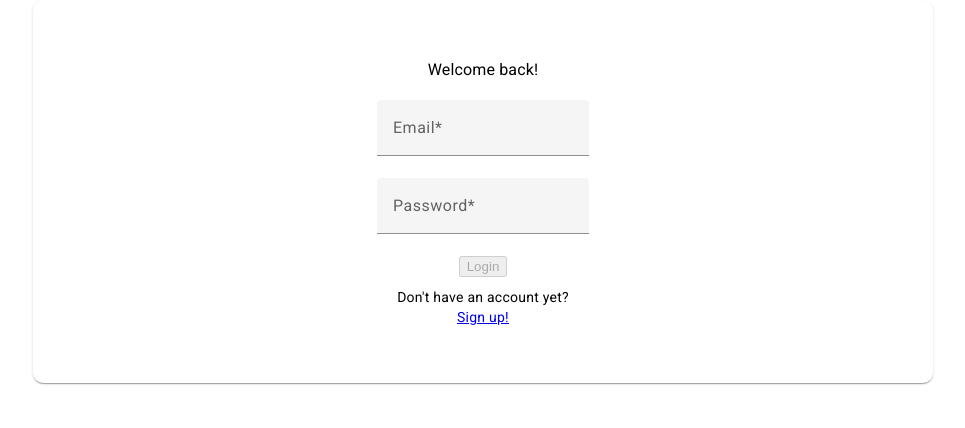
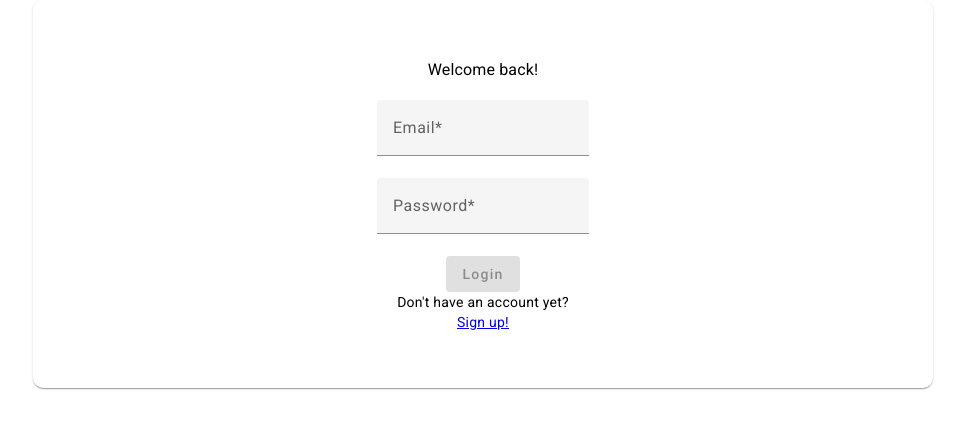
Before and after one commit to shevOle/ang-used-car-evaluation-app, an Angular app: page /login in a window 1280 px wide. Shown: the top 428 px of the page, without its empty margins (157-1122 px from the left). Built offline with nearby package versions, Linux system fonts and the light colour scheme.

Commit message:
refactor: use mui button for login page

```diff
--- a/src/app/login/login.component.html
+++ b/src/app/login/login.component.html
@@ -1,5 +1,5 @@
 <ucea-form-card>
-  <form class="login-page-form" [formGroup]="loginForm" (submit)="login()">
+  <form class="login-page-form" [formGroup]="loginForm">
     <h3 class="signup-title">Welcome back!</h3>
     <div class="login-page-form-input">
       <mat-form-field>
@@ -39,9 +39,13 @@
       </p>
     </div>
 
-    <button type="submit" class="submit-button" [disabled]="!loginForm.valid">
-      Login
-    </button>
+    <ucea-button
+      visual="main"
+      label="Login"
+      [onClick]="login.bind(this)"
+      [disabled]="!loginForm.valid"
+      class="submit-button"
+    ></ucea-button>
 
     <p>
       Don't have an account yet? <br />
--- a/src/app/login/login.component.ts
+++ b/src/app/login/login.component.ts
@@ -11,6 +11,7 @@ import { MatInputModule } from '@angular/material/input';
 import { MatFormFieldModule } from '@angular/material/form-field';
 import { AuthService } from '../services/auth.service';
 import { FormCard } from '../common-components/form-card';
+import { CommonButton } from '../common-components/button';
 
 type FormControlFieldName = 'email' | 'password';
 
@@ -24,6 +25,7 @@ type FormControlFieldName = 'email' | 'password';
     FormCard,
     MatInputModule,
     MatFormFieldModule,
+    CommonButton,
   ],
   templateUrl: './login.component.html',
   styleUrl: './login.component.scss',
```
